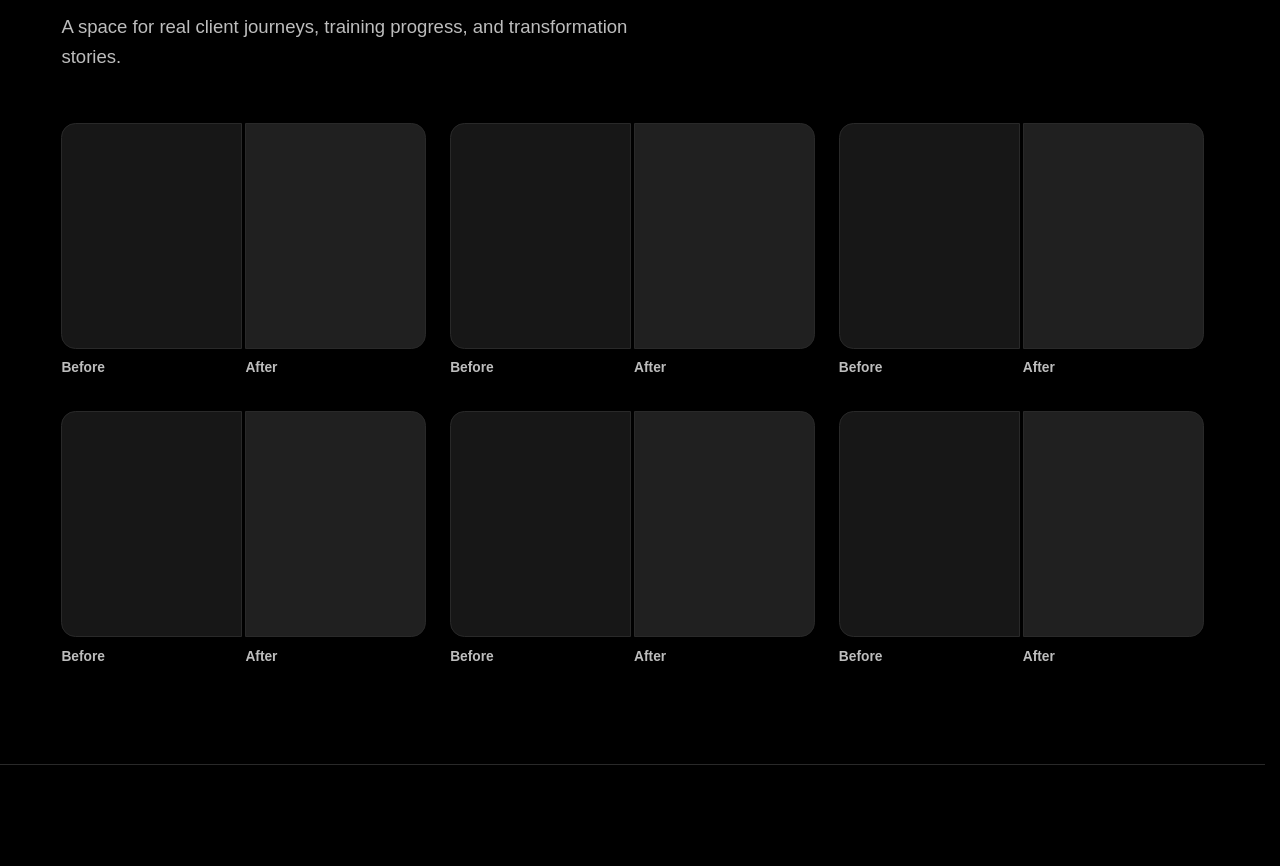
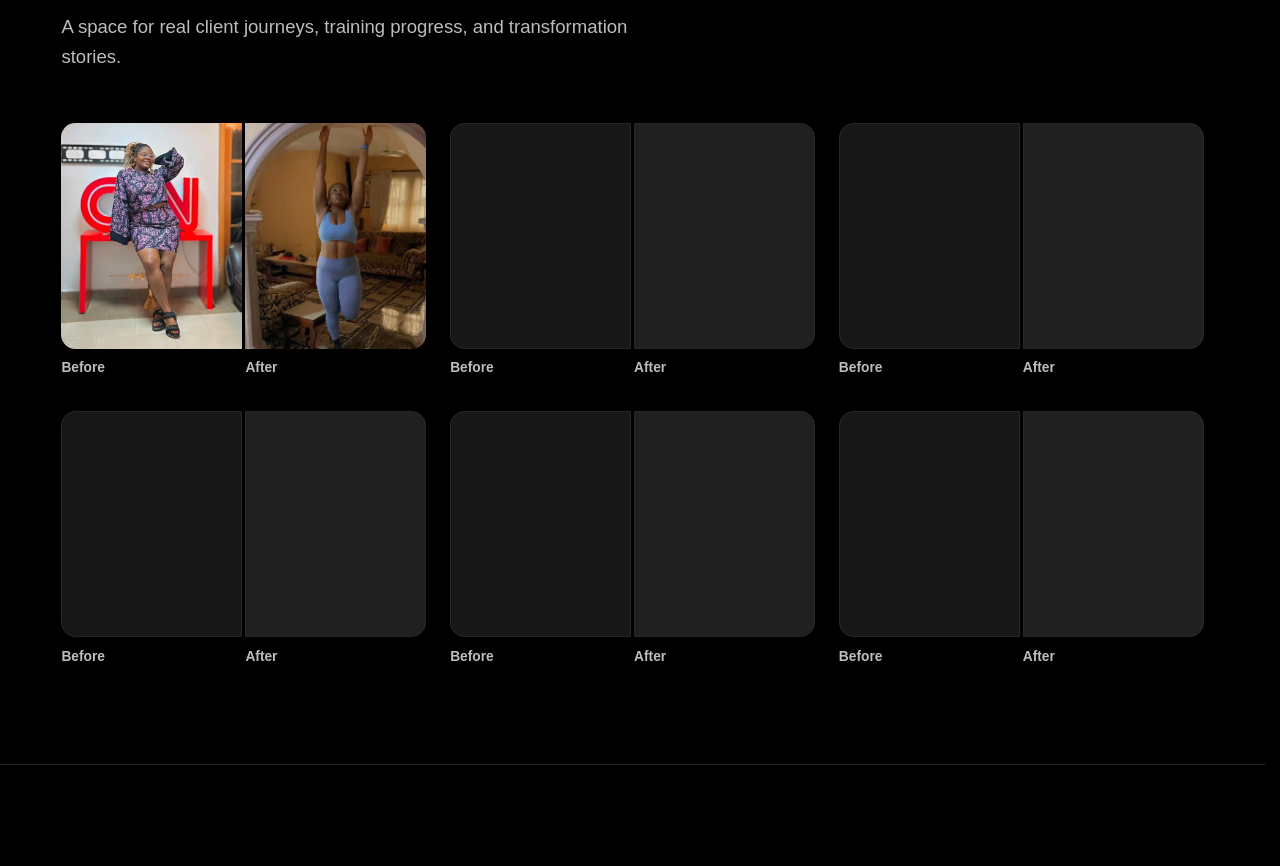
Before and after one commit to Ceetada/coachfonsi, a Next.js app: page / in a window 1280 px wide. Shown: the part 2173-3039 px from the top of the page. Built offline with nearby package versions, Linux system fonts and the light colour scheme; a web font is replaced by a local one.

Commit message:
Add first client progress photos

```diff
--- a/src/content/media.ts
+++ b/src/content/media.ts
@@ -51,7 +51,20 @@ export const media: {
   afterPortrait: null,
   finalPortrait: null,
   clientTransformations: [
-    { id: "client-01", before: null, after: null, video: null },
+    {
+      id: "client-01",
+      before: {
+        src: "/media/transformations/client-01-before.webp",
+        alt: "Client posing in glasses and a patterned outfit",
+        position: "50% 60%",
+      },
+      after: {
+        src: "/media/transformations/client-01-after.webp",
+        alt: "Client in blue workout clothes reaching overhead while balancing on one leg",
+        position: "50% 12%",
+      },
+      video: null,
+    },
     { id: "client-02", before: null, after: null, video: null },
     { id: "client-03", before: null, after: null, video: null },
     { id: "client-04", before: null, after: null, video: null },
```
Also changed, not shown: public/media/transformations/client-01-after.webp (added), public/media/transformations/client-01-before.webp (added).
